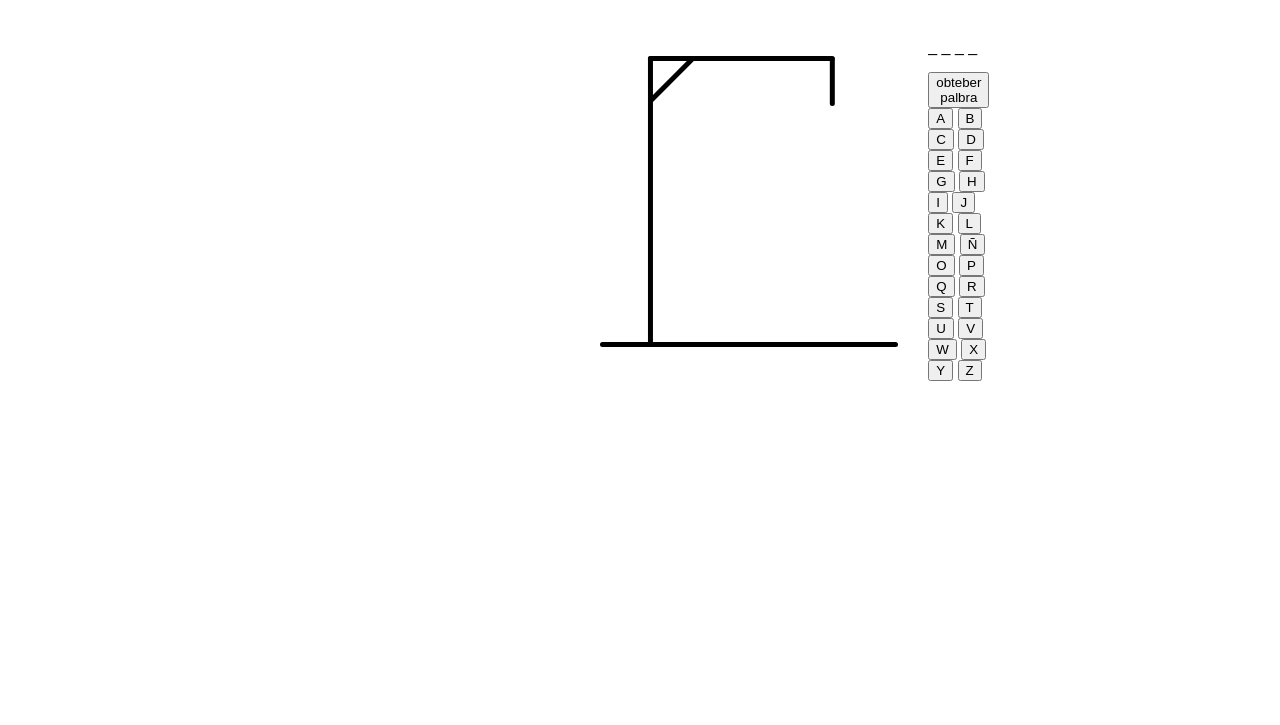
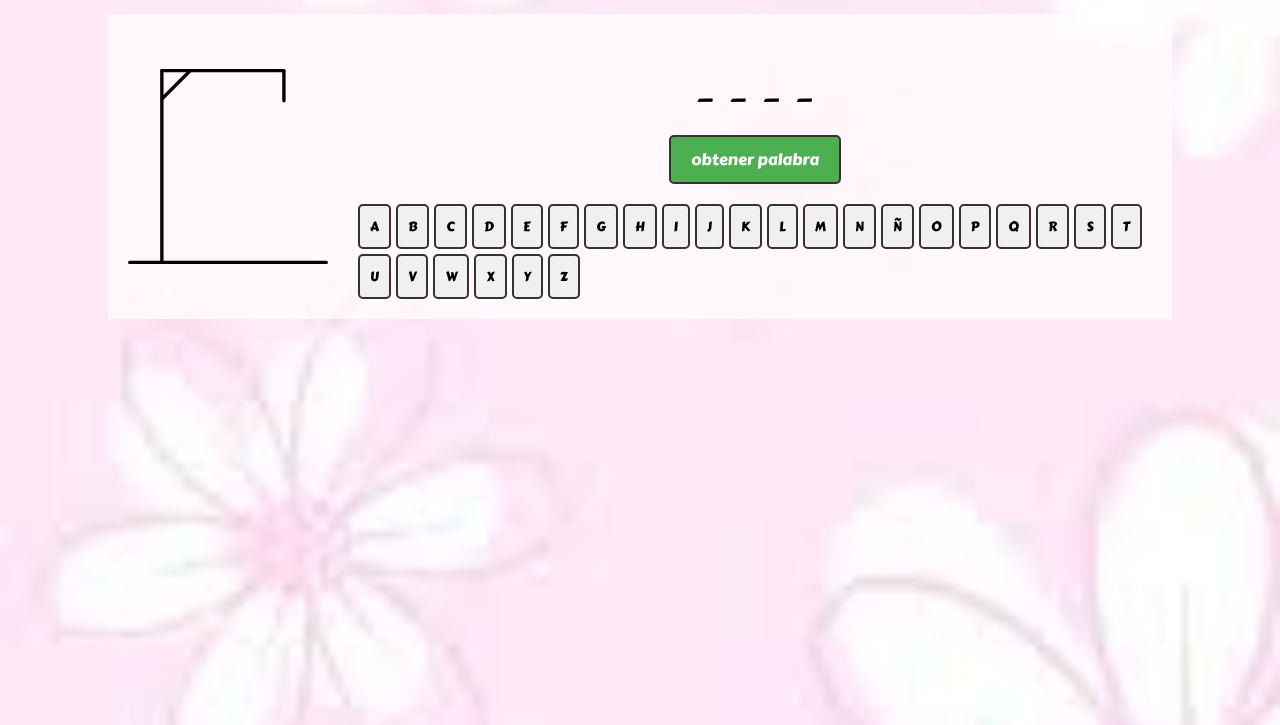
Before and after one commit to meliza021/ahorcadoo, a plain HTML site: page index.html in a window 1280 px wide. Shown: the part 75-800 px from the top of the page. Drawn offline with Linux system fonts and the light colour scheme.

Commit message:
feat: :zap: se esta creando las funciones js

```diff
--- a/estilos.css
+++ b/estilos.css
@@ -1,30 +1,83 @@
-body{
+/* estilos.css */
+body {
     margin: 0;
-    background-color: url(img/images.jpeg) no-repeat center;
+    background: url(img/images.jpeg) no-repeat center;
     background-size: cover;
-    font-family:'Carter+One',Arial,Helvetica,sans-serif;
+    font-family: 'Carter One', Arial, Helvetica, sans-serif;
     min-height: 100vh;
 }
 
-header{
+header {
     background: black;
     padding: 10px;
     margin-bottom: 20px;
     text-align: center;
 }
 
-h1{
+h1 {
     margin: 0;
     color: white;
 }
-main{
-    width: 80px;
-    margin:auto;
+
+main {
+    width: 80%;
+    margin: auto;
     padding: 20px;
     background: rgba(255,255,255,.7);
     display: flex;
-    gap: 30px
+    gap: 30px;
 }
-.imagen{
+
+#imagen {
     width: 200px;
 }
+
+#palabra_a_adivinar {
+    font-size: 2rem;
+    text-align: center;
+    margin-bottom: 20px;
+}
+
+#palabra_a_adivinar span {
+    margin: 0 5px;
+}
+
+#teclado {
+    display: flex;
+    flex-wrap: wrap;
+    gap: 5px;
+    margin-top: 20px;
+}
+
+button {
+    padding: 10px;
+    font-family: 'Carter One', Arial, Helvetica, sans-serif;
+    cursor: pointer;
+    border: 2px solid #333;
+    border-radius: 5px;
+    background-color: #f0f0f0;
+    transition: all 0.2s;
+}
+
+button:hover {
+    background-color: #ddd;
+}
+
+button:disabled {
+    background-color: #ccc;
+    color: #888;
+    cursor: not-allowed;
+}
+
+#jugar {
+    background-color: #4CAF50;
+    color: white;
+    padding: 10px 20px;
+    font-size: 1rem;
+    margin: 0 auto;
+    display: block;
+}
+
+#jugar:hover {
+    background-color: #45a049;
+}
--- a/index.html
+++ b/index.html
@@ -1,3 +1,4 @@
+<!-- index.html -->
 <!DOCTYPE html>
 <html lang="es">
 <head>
@@ -6,15 +7,13 @@
     <meta name="viewport" content="width=device-width, initial-scale=1.0" />
     <link rel="preconnect" href="https://fonts.googleapis.com" />
     <link rel="preconnect" href="https://fonts.gstatic.com" crossorigin />
-    <link href="https://fonts.googleapis.com/css2?family=Carter+One&display=swap"
-    rel="stylesheet" />
+    <link href="https://fonts.googleapis.com/css2?family=Carter+One&display=swap" rel="stylesheet" />
     <link rel="stylesheet" href="estilos.css">
     <title>Ahorcado</title>
-
 </head>
 <body>
     <header>
-    <h1>Ahorcado</h1>
+        <h1>Ahorcado</h1>
     </header>
     <main>
         <img id="imagen" src="img/hangman-0.svg" alt="palito">
@@ -25,8 +24,8 @@
                 <span>_</span>
                 <span>_</span>
             </p>
-            <button id="jugar"> obteber palbra</button>
-            <div>
+            <button id="jugar">obtener palabra</button>
+            <div id="teclado">
                 <button>A</button>
                 <button>B</button>
                 <button>C</button>
@@ -40,6 +39,7 @@
                 <button>K</button>
                 <button>L</button>
                 <button>M</button>
+                <button>N</button>
                 <button>Ñ</button>
                 <button>O</button>
                 <button>P</button>
@@ -56,5 +56,6 @@
             </div>
         </div>
     </main>
+    <script src="juego.js"></script>
 </body>
 </html>
```
